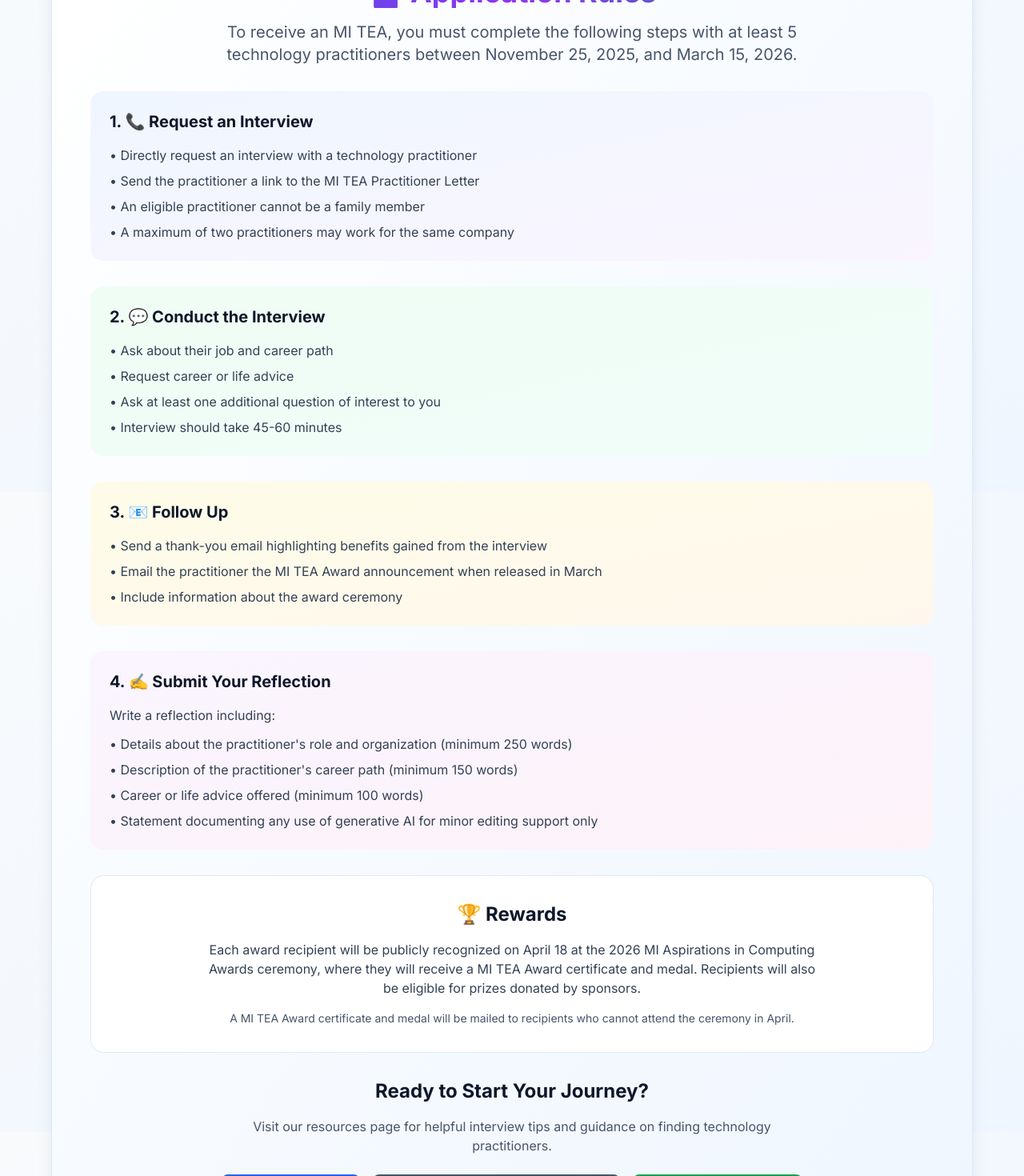
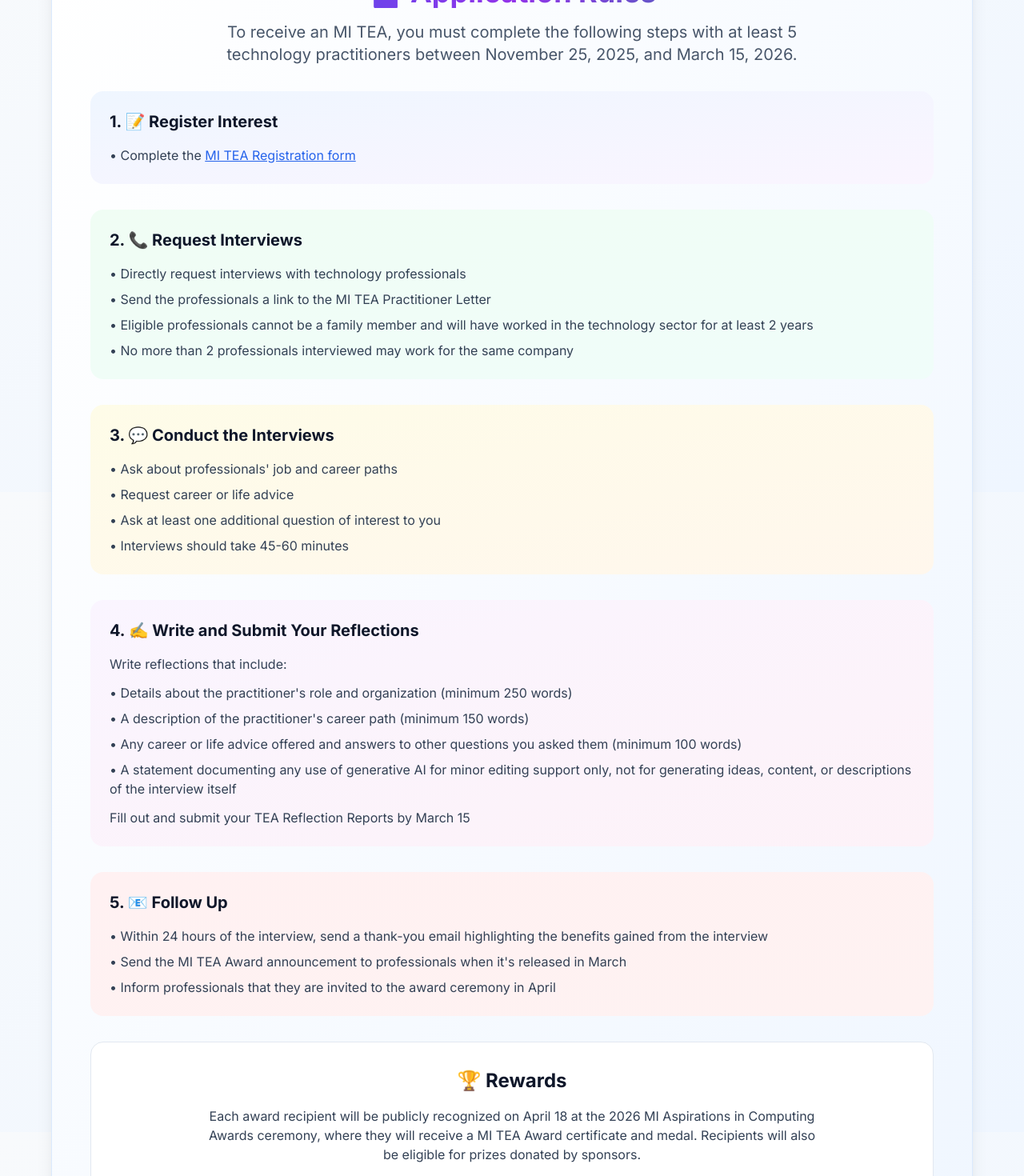
Before and after one commit to Divyatech-hub/Michigan-TEA, a Next.js app: page /Michigan-TEA/ in a window 1280 px wide. Shown: the part 2585-4055 px from the top of the page at 80% size. Built offline with nearby package versions, Linux system fonts and the light colour scheme.

Commit message:
updated application section steps with correct content and added a step for register interest.

```diff
--- a/components/ApplicationSection.tsx
+++ b/components/ApplicationSection.tsx
@@ -11,42 +11,50 @@ export default function ApplicationSection(){
 
         <div className="space-y-8 mb-8">
           <div className="bg-gradient-to-br from-blue-50 to-purple-50 rounded-2xl p-6">
-            <h3 className="text-xl font-bold text-slate-900 mb-4">1. 📞 Request an Interview</h3>
+            <h3 className="text-xl font-bold text-slate-900 mb-4">1. 📝 Register Interest</h3>
             <ul className="text-left text-slate-700 space-y-2">
-              <li>• Directly request an interview with a technology practitioner</li>
-              <li>• Send the practitioner a link to the MI TEA Practitioner Letter</li>
-              <li>• An eligible practitioner cannot be a family member</li>
-              <li>• A maximum of two practitioners may work for the same company</li>
+              <li>• Complete the <a href="https://forms.gle/v4VSxvQbq3cczt86A" target="_blank" rel="noopener noreferrer" className="text-blue-600 hover:text-blue-800 underline">MI TEA Registration form</a></li>
             </ul>
           </div>
 
           <div className="bg-gradient-to-br from-green-50 to-teal-50 rounded-2xl p-6">
-            <h3 className="text-xl font-bold text-slate-900 mb-4">2. 💬 Conduct the Interview</h3>
+            <h3 className="text-xl font-bold text-slate-900 mb-4">2. 📞 Request Interviews</h3>
             <ul className="text-left text-slate-700 space-y-2">
-              <li>• Ask about their job and career path</li>
-              <li>• Request career or life advice</li>
-              <li>• Ask at least one additional question of interest to you</li>
-              <li>• Interview should take 45-60 minutes</li>
+              <li>• Directly request interviews with technology professionals</li>
+              <li>• Send the professionals a link to the MI TEA Practitioner Letter</li>
+              <li>• Eligible professionals cannot be a family member and will have worked in the technology sector for at least 2 years</li>
+              <li>• No more than 2 professionals interviewed may work for the same company</li>
             </ul>
           </div>
 
           <div className="bg-gradient-to-br from-yellow-50 to-orange-50 rounded-2xl p-6">
-            <h3 className="text-xl font-bold text-slate-900 mb-4">3. 📧 Follow Up</h3>
+            <h3 className="text-xl font-bold text-slate-900 mb-4">3. 💬 Conduct the Interviews</h3>
             <ul className="text-left text-slate-700 space-y-2">
-              <li>• Send a thank-you email highlighting benefits gained from the interview</li>
-              <li>• Email the practitioner the MI TEA Award announcement when released in March</li>
-              <li>• Include information about the award ceremony</li>
+              <li>• Ask about professionals' job and career paths</li>
+              <li>• Request career or life advice</li>
+              <li>• Ask at least one additional question of interest to you</li>
+              <li>• Interviews should take 45-60 minutes</li>
             </ul>
           </div>
 
           <div className="bg-gradient-to-br from-purple-50 to-pink-50 rounded-2xl p-6">
-            <h3 className="text-xl font-bold text-slate-900 mb-4">4. ✍️ Submit Your Reflection</h3>
-            <p className="text-slate-700 mb-3">Write a reflection including:</p>
+            <h3 className="text-xl font-bold text-slate-900 mb-4">4. ✍️ Write and Submit Your Reflections</h3>
+            <p className="text-slate-700 mb-3">Write reflections that include:</p>
             <ul className="text-left text-slate-700 space-y-2">
               <li>• Details about the practitioner's role and organization (minimum 250 words)</li>
-              <li>• Description of the practitioner's career path (minimum 150 words)</li>
-              <li>• Career or life advice offered (minimum 100 words)</li>
-              <li>• Statement documenting any use of generative AI for minor editing support only</li>
+              <li>• A description of the practitioner's career path (minimum 150 words)</li>
+              <li>• Any career or life advice offered and answers to other questions you asked them (minimum 100 words)</li>
+              <li>• A statement documenting any use of generative AI for minor editing support only, not for generating ideas, content, or descriptions of the interview itself</li>
+            </ul>
+            <p className="text-slate-700 mt-3 font-medium">Fill out and submit your TEA Reflection Reports by March 15</p>
+          </div>
+
+          <div className="bg-gradient-to-br from-rose-50 to-red-50 rounded-2xl p-6">
+            <h3 className="text-xl font-bold text-slate-900 mb-4">5. 📧 Follow Up</h3>
+            <ul className="text-left text-slate-700 space-y-2">
+              <li>• Within 24 hours of the interview, send a thank-you email highlighting the benefits gained from the interview</li>
+              <li>• Send the MI TEA Award announcement to professionals when it's released in March</li>
+              <li>• Inform professionals that they are invited to the award ceremony in April</li>
             </ul>
           </div>
         </div>
```
Also changed, not shown: 8 other files (tests, documents, lock files or other folders).
